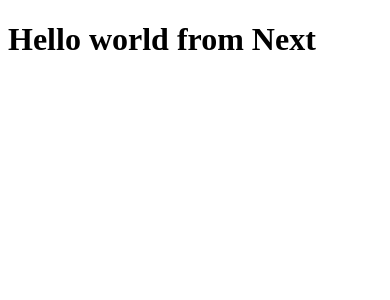
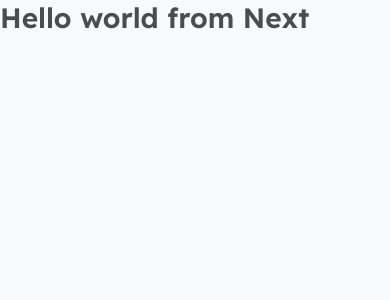
Before and after one commit to Nunes89/podcastr_next, a Next.js app: page / in a window 390 px wide. Shown: the top 300 px of the page. Built offline with nearby package versions, Linux system fonts and the light colour scheme.

Commit message:
Added global styles and font settings

```diff
--- /dev/null
+++ b/src/pages/_document.tsx
@@ -0,0 +1,21 @@
+import Document, { Html, Head, Main, NextScript } from "next/document";
+
+export default class MyDocument extends Document {
+  render() {
+    return (
+      <Html>
+        <Head>
+          <link rel="preconnect" href="https://fonts.gstatic.com" />
+          <link
+            href="https://fonts.googleapis.com/css2?family=Inter&family=Lexend:wght@500;600&display=swap"
+            rel="stylesheet"
+          />
+        </Head>
+        <body>
+          <Main />
+          <NextScript />
+        </body>
+      </Html>
+    );
+  }
+}
--- a/src/styles/global.scss
+++ b/src/styles/global.scss
@@ -0,0 +1,66 @@
+:root {
+  --white: #FFF;
+  --gray-50: #F7F9FA;
+  --gray-100: #E6E8EB;
+  --gray-200: #AFB2B1;
+  --gray-500: #808080;
+  --gray-800: #494D4B;
+  --green-500: #04D361;
+  --purple-300: #9F75FF;
+  --purple-400: #9164FA;
+  --purple-500: #8256E5;
+  --purple-800: #6F48C9;
+}
+
+* {
+  margin: 0;
+  padding: 0;
+  box-sizing: border-box;
+}
+
+@media(max-width: 1080px) {
+  html {
+    font-size: 93.75%;
+  }
+}
+
+@media(max-width: 720px) {
+  html {
+    font-size: 87.50%;
+  }
+}
+
+body {
+  background: var(--gray-50);
+}
+
+body,
+input,
+textarea,
+button {
+  font: 500 1rem Inter, sans-serif;
+  color: var(--gray-500);
+}
+
+h1,
+h2,
+h3,
+h4,
+h5,
+h6 {
+  font-weight: 600;
+  font-family: Lexend, sans-serif;
+  color: var(--gray-800)
+}
+
+h1 {
+  font-size: 2rem;
+}
+
+h2 {
+  font-size: 1.5rem;
+}
+
+button {
+  cursor: pointer;
+}
```
